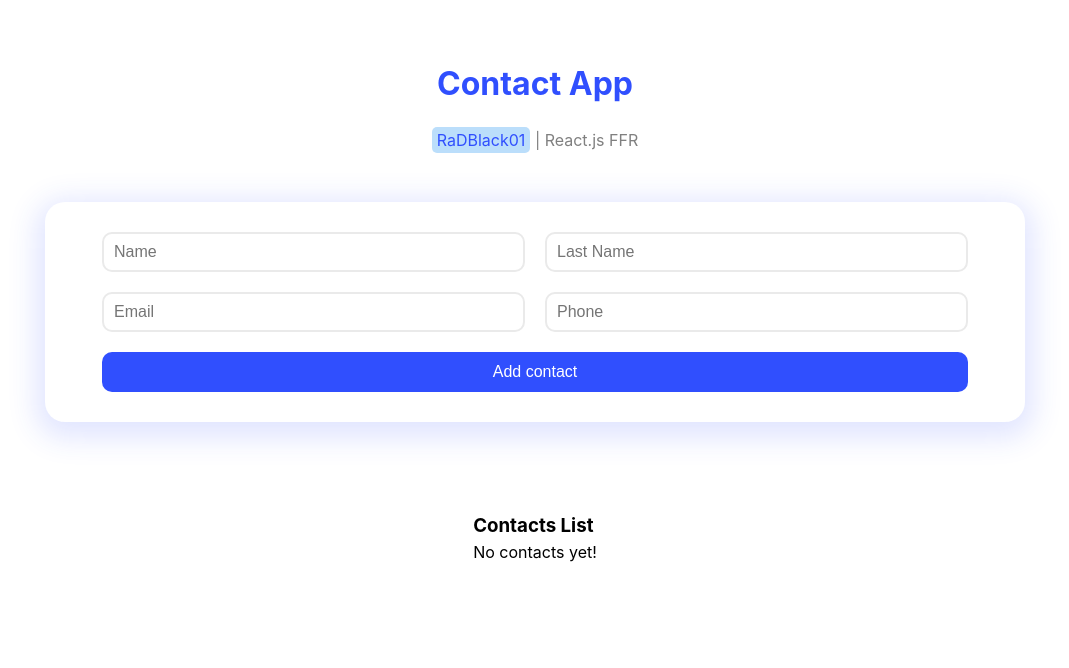
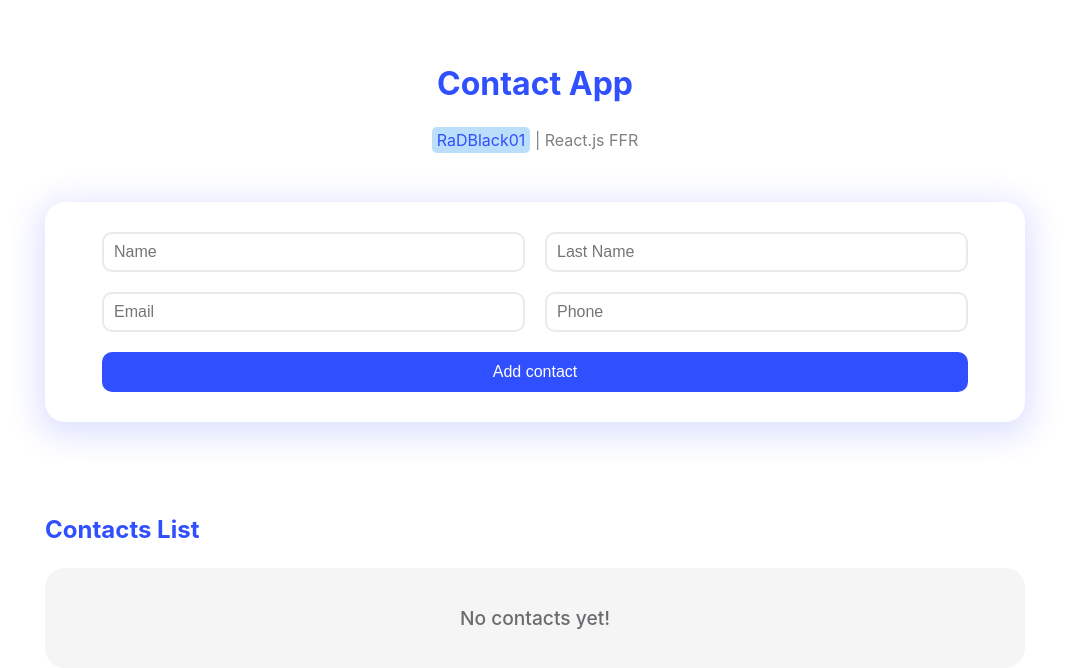
Before and after one commit to RaD01Black/contact-app-FFR, a React (Vite) app: page / in a window 1280 px wide. Shown: the top 668 px of the page, without its empty margins (105-1174 px from the left). Built offline with nearby package versions, Linux system fonts and the light colour scheme.

Commit message:
adding styles for contactslist

```diff
--- a/src/components/ContactsList.jsx
+++ b/src/components/ContactsList.jsx
@@ -1,14 +1,16 @@
 import ContactItem from "./ContactItem";
+
+import styles from "./ContactsList.module.css"
 
 function ContactsList({ contacts, deleteHandler }) {
   return (
-    <div>
+    <div className={styles.container}>
       <h3>Contacts List</h3>
-      {contacts.length ? (<ul>
+      {contacts.length ? (<ul className={styles.contact}>
         {contacts.map((contact) => (
          <ContactItem key={contact.id} data={contact} deleteHandler={deleteHandler}/>
         ))}
-      </ul>) : <p>No contacts yet!</p> }
+      </ul>) : <p className={styles.message}>No contacts yet!</p> }
 
       </div>
   )
--- /dev/null
+++ b/src/components/ContactsList.module.css
@@ -0,0 +1,29 @@
+.container {
+    width: 100%;
+    margin-bottom: 100px;
+}
+
+.container h3 {
+    color: #304ffe;
+    font-size: 1.5rem;
+}
+
+.contacts {
+    border: 2px solid #f5f5f5;
+    list-style: none;
+    margin-top: 20px;
+    padding: 5px;
+    border-radius: 15px;
+}
+
+.message {
+    background-color: #f5f5f5;
+    height: 100px;
+    line-height: 100px;
+    text-align: center;
+    margin-top: 20px;
+    border-radius:20px;
+    color: #6b6b6f;
+    font-size: 1.2rem;
+    font-weight: 500;
+}
```
